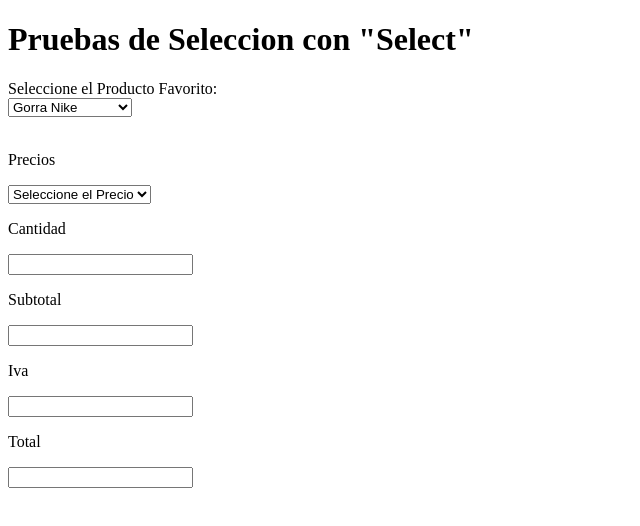
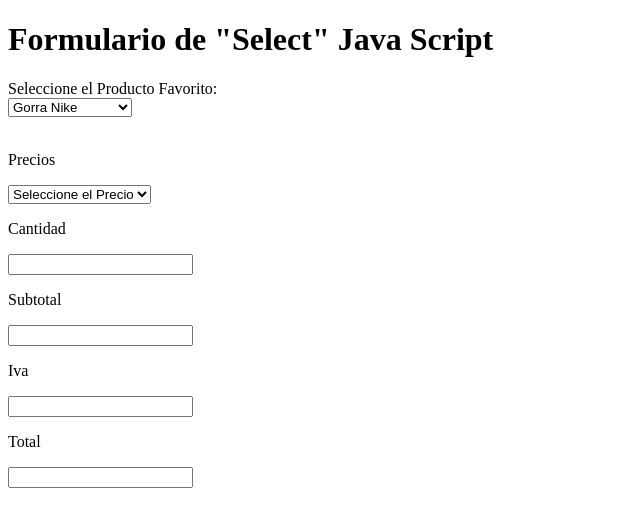
Before and after one commit to juantique/EjerSelectFormulario, a plain HTML site: page index.html in a window 1280 px wide. Shown: the whole page, without its empty margins (0-640 px from the left). Drawn offline with Linux system fonts and the light colour scheme.

Commit message:
Indentacion en el archivo index.html v1.0.1

```diff
--- a/index.html
+++ b/index.html
@@ -6,7 +6,9 @@
 				<meta name="viewport" content="width=device-width, initial-scale=1.0">
 		</head>
 		<body>
-				<h1>Pruebas de Seleccion con "Select"</h1>
+				<div>
+						<form>
+								<h1>Formulario de "Select" Java Script</h1>
 								<spam>Seleccione el Producto Favorito: </spam>
 								<br>
 								<select id="cbxProductos" onchange="seleccionarProductoDos();">
@@ -35,6 +37,8 @@
 								<input id="iva"/>
 								<p>Total</p>
 								<input id="total"/>
+						</form>
+				</div>
 				<script src="javascript.js"></script>
 		</body>
 </html>
```
Lines whose indentation alone changed are shown as unchanged.
